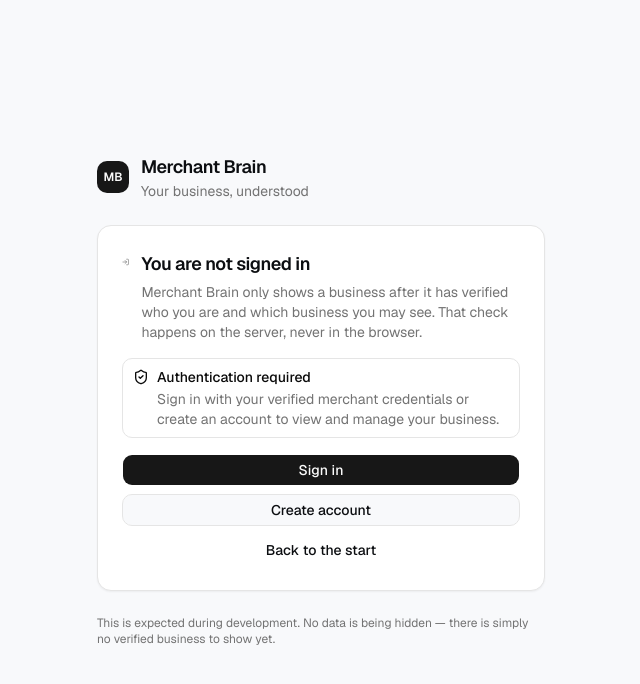
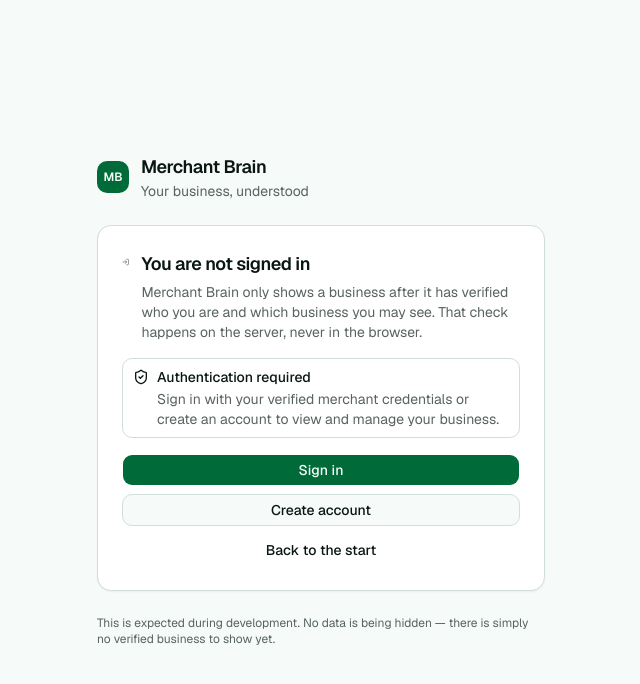
Before and after one commit to fintech-spark/fintech, a Next.js app: page /overview in a window 1280 px wide. Shown: the top 684 px of the page, without its empty margins (319-959 px from the left). Built offline with nearby package versions, Linux system fonts and the light colour scheme; no server answers.

Commit message:
feat(ui): modernize merchant brain ui and add theme system

```diff
--- a/app/(auth)/login/login-form.tsx
+++ b/app/(auth)/login/login-form.tsx
@@ -52,7 +52,7 @@ export function LoginForm() {
 
   return (
     <Card>
-      <CardHeader>
+      <CardHeader className="border-b border-border/70 pb-4">
         <CardTitle className="text-xl">
           <h2>Sign in</h2>
         </CardTitle>
@@ -61,7 +61,7 @@ export function LoginForm() {
         </CardDescription>
       </CardHeader>
 
-      <CardContent>
+      <CardContent className="pt-5">
         <form
           onSubmit={handleSubmit(onSubmit)}
           noValidate
--- a/app/globals.css
+++ b/app/globals.css
@@ -5,39 +5,39 @@
 @custom-variant dark (&:is(.dark *));
 
 :root {
-  --muted-foreground: oklch(0.556 0 0);
+  --muted-foreground: oklch(0.49 0.018 162);
   --card: oklch(1 0 0);
-  --card-foreground: oklch(0.145 0 0);
+  --card-foreground: oklch(0.19 0.022 162);
   --popover: oklch(1 0 0);
-  --popover-foreground: oklch(0.145 0 0);
-  --primary: oklch(0.205 0 0);
-  --primary-foreground: oklch(0.985 0 0);
-  --secondary: oklch(0.97 0 0);
-  --secondary-foreground: oklch(0.205 0 0);
-  --muted: oklch(0.97 0 0);
-  --accent: oklch(0.97 0 0);
-  --accent-foreground: oklch(0.205 0 0);
-  --destructive: oklch(0.577 0.245 27.325);
-  --border: oklch(0.922 0 0);
-  --input: oklch(0.922 0 0);
-  --ring: oklch(0.708 0 0);
-  --chart-1: oklch(0.87 0 0);
-  --chart-2: oklch(0.556 0 0);
-  --chart-3: oklch(0.439 0 0);
-  --chart-4: oklch(0.371 0 0);
-  --chart-5: oklch(0.269 0 0);
+  --popover-foreground: oklch(0.19 0.022 162);
+  --primary: oklch(0.45 0.13 158);
+  --primary-foreground: oklch(0.985 0.008 158);
+  --secondary: oklch(0.95 0.018 162);
+  --secondary-foreground: oklch(0.28 0.045 162);
+  --muted: oklch(0.955 0.01 162);
+  --accent: oklch(0.94 0.028 232);
+  --accent-foreground: oklch(0.28 0.075 232);
+  --destructive: oklch(0.55 0.19 27);
+  --border: oklch(0.89 0.018 162);
+  --input: oklch(0.89 0.018 162);
+  --ring: oklch(0.56 0.13 158);
+  --chart-1: oklch(0.52 0.13 158);
+  --chart-2: oklch(0.54 0.13 232);
+  --chart-3: oklch(0.67 0.14 78);
+  --chart-4: oklch(0.56 0.12 300);
+  --chart-5: oklch(0.62 0.025 162);
   --radius: 0.625rem;
-  --sidebar: oklch(0.985 0 0);
-  --sidebar-foreground: oklch(0.145 0 0);
-  --sidebar-primary: oklch(0.205 0 0);
-  --sidebar-primary-foreground: oklch(0.985 0 0);
-  --sidebar-accent: oklch(0.97 0 0);
-  --sidebar-accent-foreground: oklch(0.205 0 0);
-  --sidebar-border: oklch(0.922 0 0);
-  --sidebar-ring: oklch(0.708 0 0);
+  --sidebar: oklch(0.975 0.008 162);
+  --sidebar-foreground: oklch(0.19 0.022 162);
+  --sidebar-primary: oklch(0.45 0.13 158);
+  --sidebar-primary-foreground: oklch(0.985 0.008 158);
+  --sidebar-accent: oklch(0.935 0.022 162);
+  --sidebar-accent-foreground: oklch(0.23 0.04 162);
+  --sidebar-border: oklch(0.9 0.016 162);
+  --sidebar-ring: oklch(0.56 0.13 158);
   /* The page sits a hair below the card so elevation reads without shadows. */
-  --background: oklch(0.982 0.003 250);
-  --foreground: oklch(0.163 0.006 260);
+  --background: oklch(0.982 0.006 162);
+  --foreground: oklch(0.19 0.022 162);
 
   /* ── Merchant Brain semantic status scale ────────────────────────────────
    * Status is never communicated by colour alone. Every status token has a
@@ -68,14 +68,14 @@
   --surface-sunken: oklch(0.972 0.003 250);
 
   /* Quiet, coherent series palette for charts. Never a rainbow. */
-  --chart-1: oklch(0.482 0.093 255);
-  --chart-2: oklch(0.549 0.106 178);
-  --chart-3: oklch(0.606 0.121 62);
+  --chart-1: oklch(0.52 0.13 158);
+  --chart-2: oklch(0.54 0.13 232);
+  --chart-3: oklch(0.67 0.14 78);
   --chart-4: oklch(0.517 0.084 300);
   --chart-5: oklch(0.63 0.021 260);
 
   /* Forecast / scenario series are visually distinct from recorded fact. */
-  --chart-projected: oklch(0.702 0.017 260);
+  --chart-projected: oklch(0.68 0.02 162);
 }
 
 @theme inline {
@@ -148,40 +148,44 @@ html {
   color-scheme: light;
 }
 
+html.dark {
+  color-scheme: dark;
+}
+
 body {
   margin: 0;
 }
 
 .dark {
-  --background: oklch(0.145 0 0);
-  --foreground: oklch(0.985 0 0);
-  --card: oklch(0.205 0 0);
-  --card-foreground: oklch(0.985 0 0);
-  --popover: oklch(0.205 0 0);
-  --popover-foreground: oklch(0.985 0 0);
-  --primary: oklch(0.922 0 0);
-  --primary-foreground: oklch(0.205 0 0);
-  --secondary: oklch(0.269 0 0);
-  --secondary-foreground: oklch(0.985 0 0);
-  --muted: oklch(0.269 0 0);
-  --muted-foreground: oklch(0.708 0 0);
-  --accent: oklch(0.269 0 0);
-  --accent-foreground: oklch(0.985 0 0);
-  --destructive: oklch(0.704 0.191 22.216);
-  --border: oklch(1 0 0 / 10%);
-  --input: oklch(1 0 0 / 15%);
-  --ring: oklch(0.556 0 0);
-  --chart-1: oklch(0.87 0 0);
-  --chart-2: oklch(0.556 0 0);
-  --chart-3: oklch(0.439 0 0);
-  --chart-4: oklch(0.371 0 0);
-  --chart-5: oklch(0.269 0 0);
-  --sidebar: oklch(0.205 0 0);
-  --sidebar-foreground: oklch(0.985 0 0);
-  --sidebar-primary: oklch(0.488 0.243 264.376);
-  --sidebar-primary-foreground: oklch(0.985 0 0);
-  --sidebar-accent: oklch(0.269 0 0);
-  --sidebar-accent-foreground: oklch(0.985 0 0);
+  --background: oklch(0.15 0.022 162);
+  --foreground: oklch(0.96 0.018 162);
+  --card: oklch(0.205 0.024 162);
+  --card-foreground: oklch(0.96 0.018 162);
+  --popover: oklch(0.205 0.024 162);
+  --popover-foreground: oklch(0.96 0.018 162);
+  --primary: oklch(0.72 0.14 158);
+  --primary-foreground: oklch(0.16 0.03 162);
+  --secondary: oklch(0.265 0.03 162);
+  --secondary-foreground: oklch(0.95 0.018 162);
+  --muted: oklch(0.265 0.03 162);
+  --muted-foreground: oklch(0.73 0.025 162);
+  --accent: oklch(0.275 0.055 232);
+  --accent-foreground: oklch(0.88 0.075 232);
+  --destructive: oklch(0.7 0.17 27);
+  --border: oklch(1 0 0 / 12%);
+  --input: oklch(1 0 0 / 16%);
+  --ring: oklch(0.72 0.14 158);
+  --chart-1: oklch(0.72 0.14 158);
+  --chart-2: oklch(0.72 0.14 232);
+  --chart-3: oklch(0.78 0.14 78);
+  --chart-4: oklch(0.72 0.12 300);
+  --chart-5: oklch(0.68 0.025 162);
+  --sidebar: oklch(0.125 0.022 162);
+  --sidebar-foreground: oklch(0.96 0.018 162);
+  --sidebar-primary: oklch(0.72 0.14 158);
+  --sidebar-primary-foreground: oklch(0.16 0.03 162);
+  --sidebar-accent: oklch(0.235 0.035 162);
+  --sidebar-accent-foreground: oklch(0.95 0.018 162);
   --sidebar-border: oklch(1 0 0 / 10%);
   --sidebar-ring: oklch(0.556 0 0);
 
@@ -204,12 +208,12 @@ body {
   --surface-raised: oklch(0.205 0 0);
   --surface-sunken: oklch(0.173 0 0);
 
-  --chart-1: oklch(0.702 0.13 255);
-  --chart-2: oklch(0.749 0.126 178);
-  --chart-3: oklch(0.788 0.141 68);
+  --chart-1: oklch(0.72 0.14 158);
+  --chart-2: oklch(0.72 0.14 232);
+  --chart-3: oklch(0.78 0.14 78);
   --chart-4: oklch(0.702 0.114 300);
   --chart-5: oklch(0.62 0.021 260);
-  --chart-projected: oklch(0.55 0.017 260);
+  --chart-projected: oklch(0.62 0.025 162);
 }
 
 @layer base {
@@ -220,6 +224,9 @@ body {
     @apply bg-background text-foreground;
     /* Long-form merchant copy should not sprawl past a readable measure. */
     text-wrap: pretty;
+  }
+  ::selection {
+    background: color-mix(in oklch, var(--primary) 22%, transparent);
   }
   html {
     @apply font-sans;
--- a/components/common/page-header.tsx
+++ b/components/common/page-header.tsx
@@ -57,9 +57,9 @@ export function PageHeader({
       <div className="flex flex-col gap-4 lg:flex-row lg:items-start lg:justify-between">
         <div className="flex min-w-0 flex-col gap-1">
           {context ? (
-            <p className="text-sm font-medium text-muted-foreground">{context}</p>
+            <p className="text-xs font-semibold tracking-wide text-muted-foreground uppercase">{context}</p>
           ) : null}
-          <h1 className="text-balance text-2xl font-semibold tracking-tight text-foreground">
+           <h1 className="text-balance text-2xl font-semibold tracking-tight text-foreground sm:text-3xl">
             {title}
           </h1>
           {description ? (
--- /dev/null
+++ b/components/layout/theme-switcher.tsx
@@ -0,0 +1,87 @@
+"use client";
+
+import { useEffect, useState } from "react";
+import { Monitor, Moon, Sun } from "lucide-react";
+
+import {
+  DropdownMenu,
+  DropdownMenuContent,
+  DropdownMenuLabel,
+  DropdownMenuRadioGroup,
+  DropdownMenuRadioItem,
+  DropdownMenuSeparator,
+  DropdownMenuTrigger,
+} from "@/components/ui/dropdown-menu";
+import { Button } from "@/components/ui/button";
+
+type Theme = "light" | "dark" | "system";
+const STORAGE_KEY = "merchant-brain-theme";
+
+function readTheme(): Theme {
+  if (typeof window === "undefined") return "system";
+  const saved = window.localStorage.getItem(STORAGE_KEY);
+  return saved === "light" || saved === "dark" || saved === "system" ? saved : "system";
+}
+
+function applyTheme(theme: Theme) {
+  const dark = theme === "dark" || (theme === "system" && window.matchMedia("(prefers-color-scheme: dark)").matches);
+  document.documentElement.classList.toggle("dark", dark);
+  document.documentElement.style.colorScheme = dark ? "dark" : "light";
+}
+
+export function ThemeSwitcher() {
+  const [theme, setTheme] = useState<Theme>("system");
+
+  useEffect(() => {
+    const current = readTheme();
+    applyTheme(current);
+    const frame = window.requestAnimationFrame(() => setTheme(current));
+
+    const media = window.matchMedia("(prefers-color-scheme: dark)");
+    const onChange = () => {
+      if (readTheme() === "system") applyTheme("system");
+    };
+    media.addEventListener("change", onChange);
+    return () => {
+      window.cancelAnimationFrame(frame);
+      media.removeEventListener("change", onChange);
+    };
+  }, []);
+
+  function handleThemeChange(value: string) {
+    if (value !== "light" && value !== "dark" && value !== "system") return;
+    setTheme(value);
+    window.localStorage.setItem(STORAGE_KEY, value);
+    applyTheme(value);
+  }
+
+  const Icon = theme === "light" ? Sun : theme === "dark" ? Moon : Monitor;
+
+  return (
+    <DropdownMenu>
+      <DropdownMenuTrigger asChild>
+        <Button variant="ghost" size="icon" aria-label={`Theme: ${theme}`}>
+          <Icon aria-hidden="true" />
+        </Button>
+      </DropdownMenuTrigger>
+      <DropdownMenuContent align="end" className="w-44">
+        <DropdownMenuLabel>Appearance</DropdownMenuLabel>
+        <DropdownMenuSeparator />
+        <DropdownMenuRadioGroup value={theme} onValueChange={handleThemeChange}>
+          <DropdownMenuRadioItem value="light">
+            <Sun aria-hidden="true" />
+            Light
+          </DropdownMenuRadioItem>
+          <DropdownMenuRadioItem value="dark">
+            <Moon aria-hidden="true" />
+            Dark
+          </DropdownMenuRadioItem>
+          <DropdownMenuRadioItem value="system">
+            <Monitor aria-hidden="true" />
+            System
+          </DropdownMenuRadioItem>
+        </DropdownMenuRadioGroup>
+      </DropdownMenuContent>
+    </DropdownMenu>
+  );
+}
--- a/components/layout/top-bar.tsx
+++ b/components/layout/top-bar.tsx
@@ -11,6 +11,7 @@ import Link from "next/link";
 
 import { CommandMenu } from "./command-menu";
 import { MobileNav } from "./mobile-nav";
+import { ThemeSwitcher } from "./theme-switcher";
 import { Avatar, AvatarFallback } from "@/components/ui/avatar";
 import { Button } from "@/components/ui/button";
 import {
@@ -63,6 +64,8 @@ export function TopBar({
 
         <div className="flex shrink-0 items-center gap-1 md:gap-2">
           <CommandMenu />
+
+          <ThemeSwitcher />
 
           <Button variant="ghost" size="icon" asChild>
             <Link href="/notifications" aria-label="Notifications">
--- a/components/ui/card.tsx
+++ b/components/ui/card.tsx
@@ -11,7 +11,7 @@ function Card({
       data-slot="card"
       data-size={size}
       className={cn(
-        "group/card flex flex-col gap-(--card-spacing) overflow-hidden rounded-xl bg-card py-(--card-spacing) text-sm text-card-foreground ring-1 ring-foreground/10 [--card-spacing:--spacing(4)] has-data-[slot=card-footer]:pb-0 has-[>img:first-child]:pt-0 data-[size=sm]:[--card-spacing:--spacing(3)] data-[size=sm]:has-data-[slot=card-footer]:pb-0 *:[img:first-child]:rounded-t-xl *:[img:last-child]:rounded-b-xl",
+        "group/card flex flex-col gap-(--card-spacing) overflow-hidden rounded-xl bg-card py-(--card-spacing) text-sm text-card-foreground shadow-xs ring-1 ring-foreground/10 [--card-spacing:--spacing(4)] has-data-[slot=card-footer]:pb-0 has-[>img:first-child]:pt-0 data-[size=sm]:[--card-spacing:--spacing(3)] data-[size=sm]:has-data-[slot=card-footer]:pb-0 *:[img:first-child]:rounded-t-xl *:[img:last-child]:rounded-b-xl",
         className
       )}
       {...props}
```
Also changed, not shown: app/(auth)/layout.tsx (+9 -6 lines), app/(dashboard)/overview/page.tsx (+7 -8 lines), app/layout.tsx (+14 -0 lines), components/common/metric-card.tsx (+5 -5 lines), components/layout/app-shell.tsx (+8 -5 lines).
